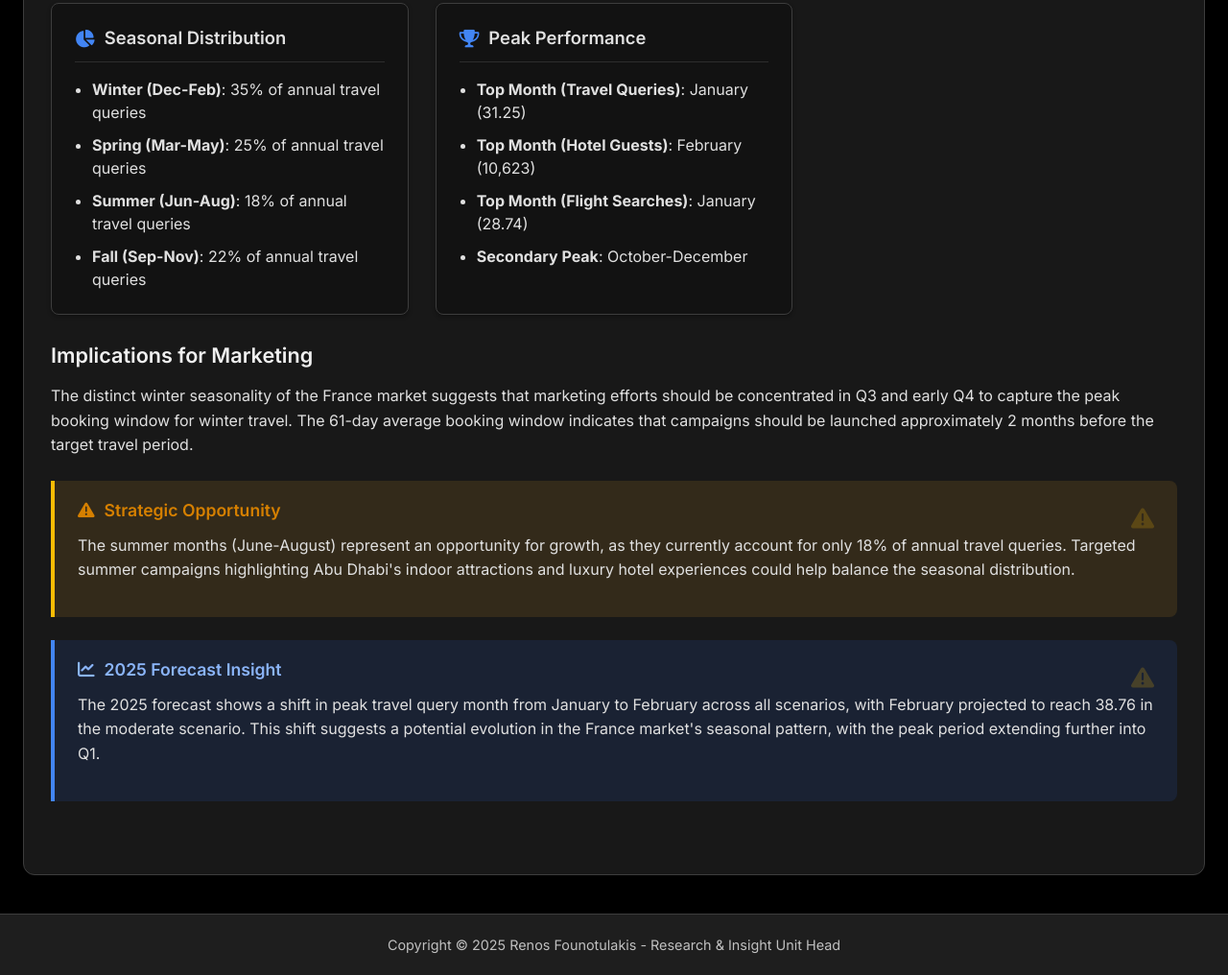
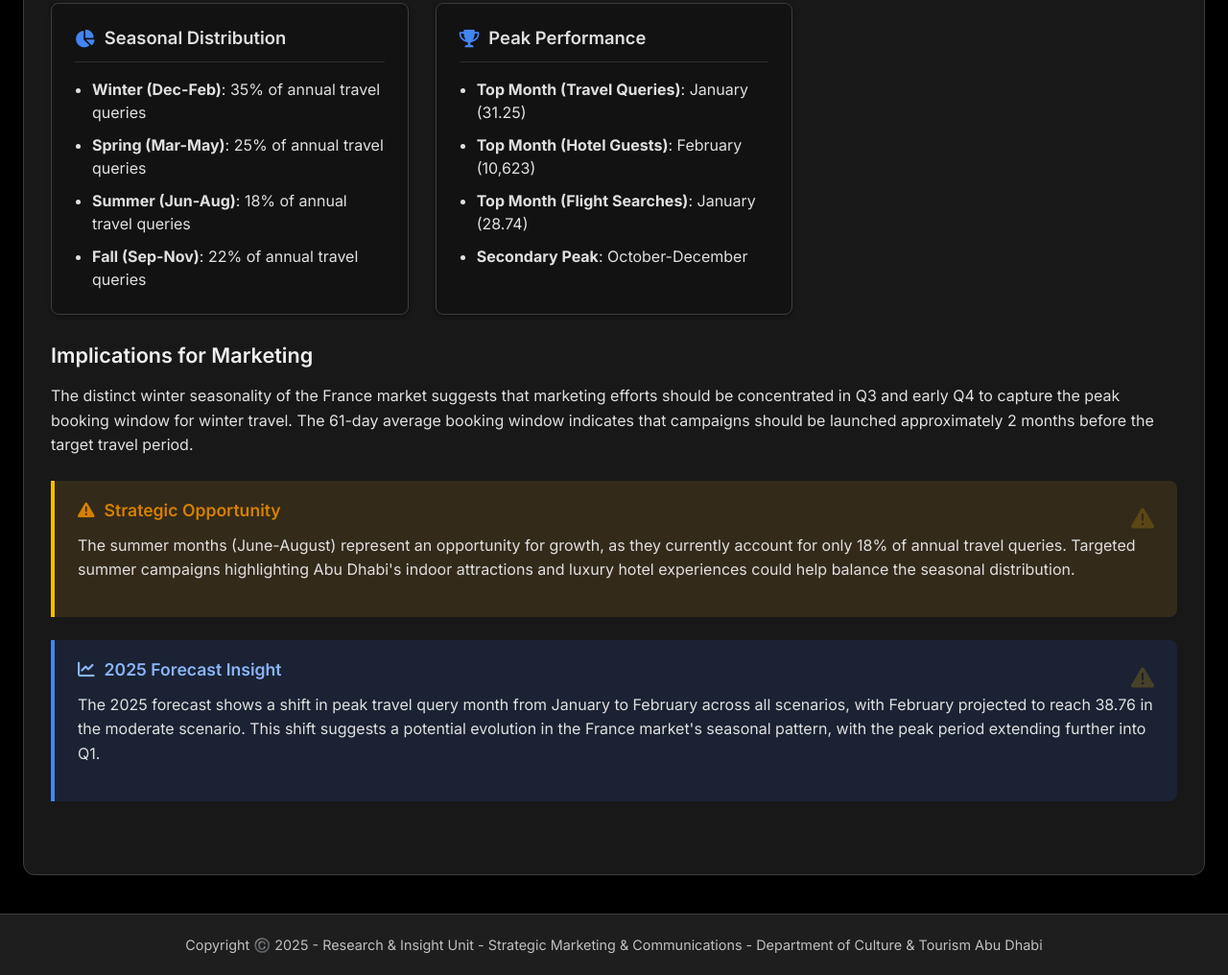
Before and after one commit to studiorns/FranceMarketAnalysis, a plain HTML site: page index.html in a window 1280 px wide. Shown: the part 3594-4610 px from the top of the page at 96% size. Drawn offline with nearby package versions, Linux system fonts and the light colour scheme.

Commit message:
Add files via upload

```diff
--- a/index.html
+++ b/index.html
@@ -1004,7 +1004,7 @@
 
     <footer style="background-color: var(--gray-100); padding: 20px 0; text-align: center; margin-top: 40px; border-top: 1px solid var(--gray-300);">
         <div class="container">
-            <p style="margin: 0; color: var(--gray-700); font-size: 0.9rem;">Copyright © 2025 Renos Founotulakis - Research & Insight Unit Head</p>
+            <p style="margin: 0; color: var(--gray-700); font-size: 0.9rem;">Copyright ©️ 2025 - Research & Insight Unit - Strategic Marketing & Communications - Department of Culture & Tourism Abu Dhabi</p>
         </div>
     </footer>
 </body>
```
